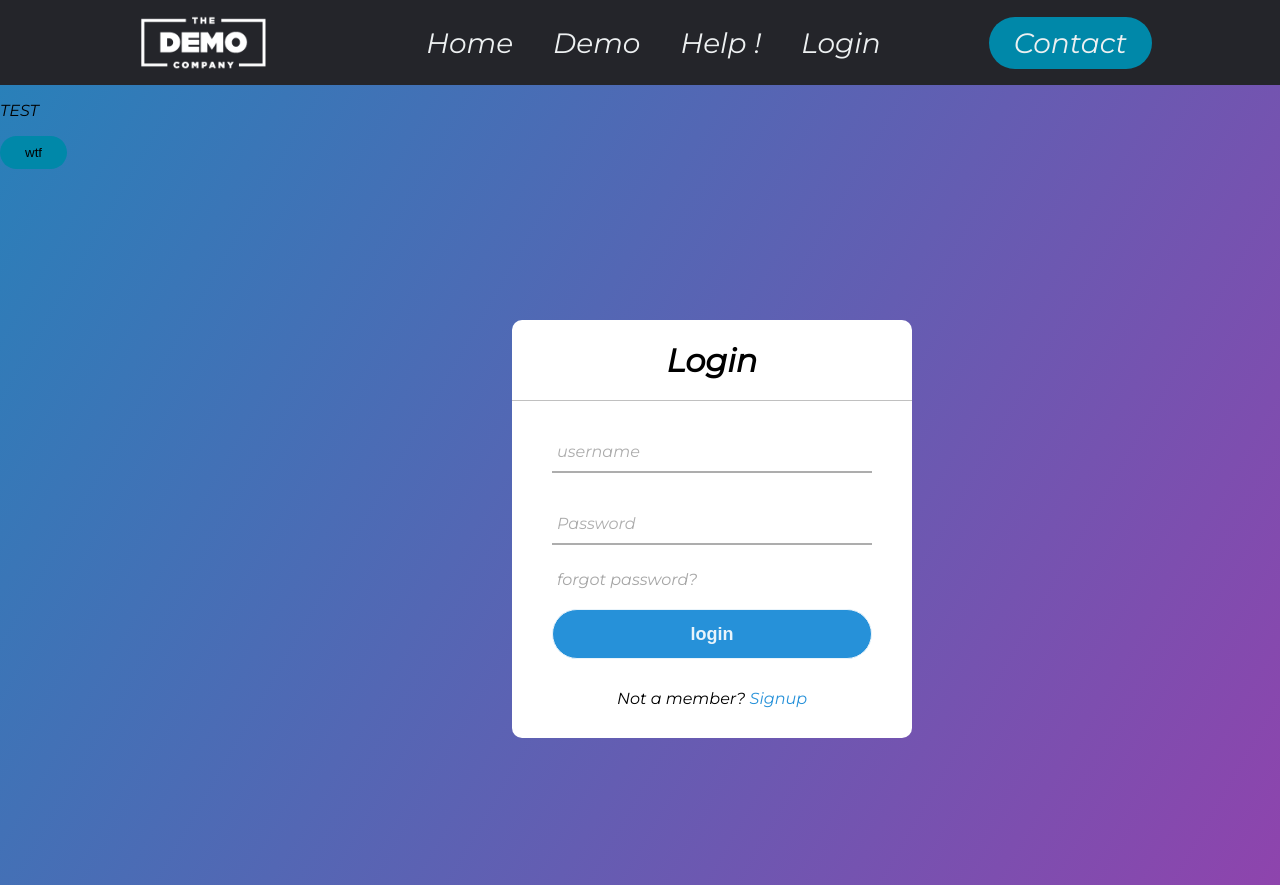
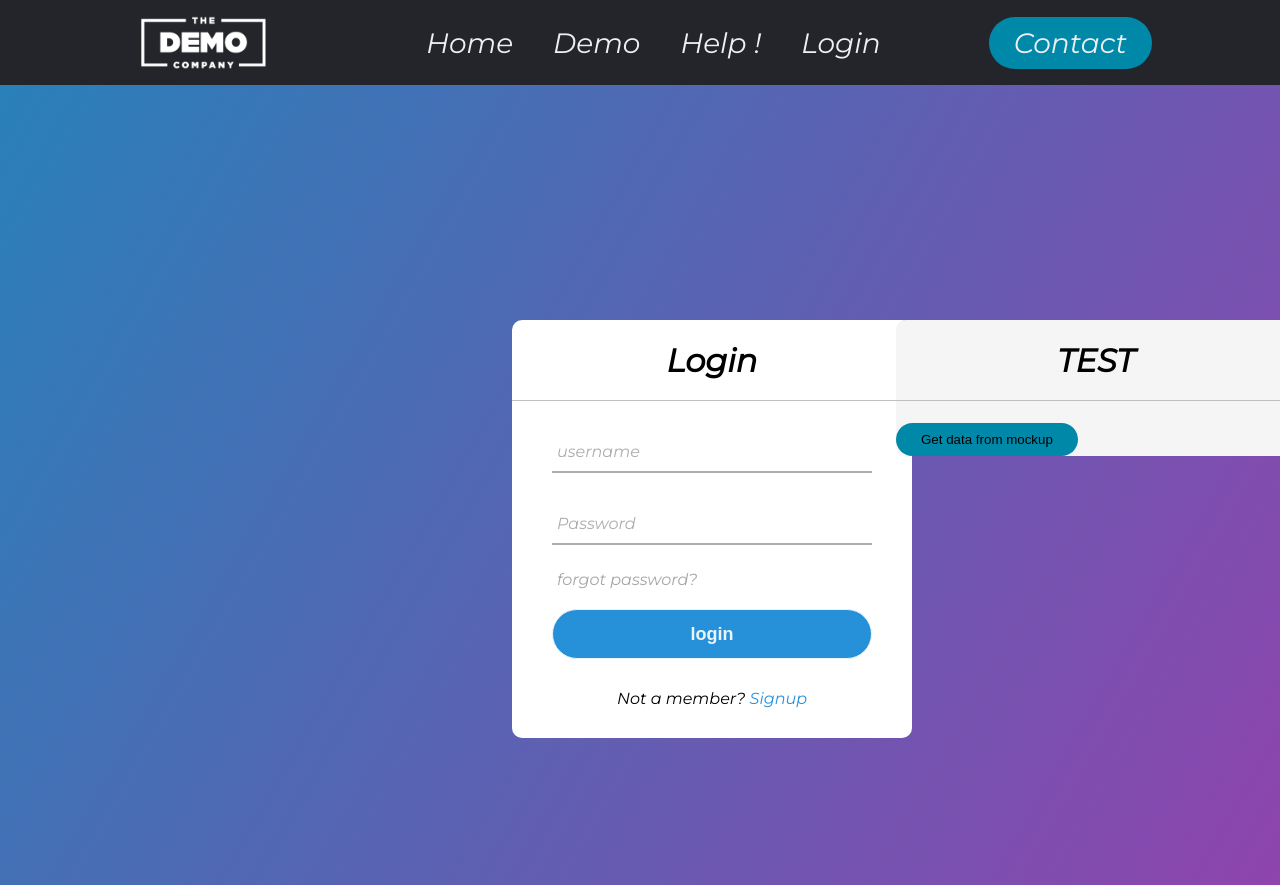
Before and after one commit to eggsys/next-learn, a Next.js app: page /login in a window 1280 px wide. Built offline with nearby package versions, Linux system fonts and the light colour scheme.

Commit message:
login with axios

```diff
--- a/package.json
+++ b/package.json
@@ -9,6 +9,8 @@
     "lint": "next lint"
   },
   "dependencies": {
+    "axios": "^0.21.1",
+    "express": "^4.17.1",
     "next": "11.0.1",
     "react": "17.0.2",
     "react-dom": "17.0.2",
--- a/pages/login.js
+++ b/pages/login.js
@@ -1,56 +1,85 @@
-import { type } from 'language-tags';
+
 import React, { useState } from 'react';
 import styles from '../styles/Login.module.css'
+import axios from 'axios'
+
+
 
 const login = () => {
 
+    const [usr, setUsr] = useState('')
+    const [pwd, setPwd] = useState('')
+
+    function handleSubmit() {
+        console.log("Sumbit handle")
+    }
+
+    const hello = () => {
+        console.log('hello side effect')
+    }
+
+    React.useEffect(() => {
+        //alert('hello side effect',usr)
+        return () => {
+            console.log("clean up", usr)
+        }
+    }, [usr])
 
 
-    const [usr, setstateUsr] = useState(0)
-    const [pwd, setstatePwd] = useState(0)
+    const getFold = () => {
+
+        setTimeout(() => { alert('Hello') }, 5000)
 
 
-    const handlechange = event => {
-        setstateUsr ({ [event.target.name]: event.target.value })
+        for (let index = 0; index < 10; index++) {
+            console.log(index)
 
-        console.log(typeof(usr))
-        console.log(event.target.name)
-        console.log(usr)
+        }
+        return "FOLD DONE"
+    }
+    const foo = async () => {
+        console.log('start foo')
+        let fold = await getFold();
+        console.log('end foo')
+        console.log(fold)
     }
 
-    const handlePwd = event => {
-        setstatePwd ({ [event.target.name]: event.target.value })
-
-        console.log(event.target.name)
-        console.log(pwd)
+    const submitValue = () => {
+        const frmdetails = {
+            'Username': usr,
+            'Password': pwd,
+        }
+        console.log(frmdetails);
     }
 
-    const handleSubmit = event => {
-        event.preventDefault()
-        console.log("SUBMIT !")
-        console.log(usr)
-        console.log(pwd)
-
-
-        alert("WTF")
+    const getData = () =>{
+        axios.get('https://6103b63e79ed6800174825eb.mockapi.io/api/v1/users').then(
+            (response)=>{
+                console.log(response.data)
+            }
+        )
     }
 
-
-
-
+    const getData2 = () =>{
+        axios.get('http://localhost:3001/api/getadmin').then(
+            (response)=>{
+                console.log(response.data)
+            }
+        )
+    }
 
     return (
         <body className={styles.container}>
             <div className={styles.center}>
                 <h1> Login </h1>
-                <form method="post" onSubmit={handleSubmit}>
+                <form method="post" onSubmit={submitValue}>
                     <div className={styles.txt_field}>
-                        <input type="text" name="username1" onChange={handlechange} required></input>
+                        <input type="text" name="username1" onChange={e => setUsr(e.target.value)} required></input>
                         <span></span>
                         <label>username</label>
                     </div>
                     <div className={styles.txt_field}>
-                        <input type="password" name="password1" onChange={handlePwd} required ></input>
+                        <input type="password" name="password1" onChange={e => setPwd(e.target.value)} required ></input>
                         <span></span>
                         <label>Password</label>
                     </div>
@@ -64,9 +93,9 @@ const login = () => {
             </div>
 
 
-            <div>
-            <p> TEST </p>
-                <button onClick={handleSubmit}>wtf</button>
+            <div className={styles.card_2} >
+                <h1> TEST  </h1>
+                <button onClick={getData2}>Get data from mockup</button>
 
             </div>
         </body>
--- a/styles/Login.module.css
+++ b/styles/Login.module.css
@@ -126,3 +126,23 @@ input.submit:hover{
 .signup_link a:hover{
     text-decoration: underline;
 }
+
+
+
+
+
+.card_2 {
+    position:absolute;
+    top : 40%;
+    left : 70%;
+    transform: translate(-50, -50%);
+    width: 400px;
+    background:whitesmoke;
+    border-radius: 10px;
+}
+
+.card_2 h1{
+    text-align: center;
+    padding: 0 0 20px 0;
+    border-bottom: 1px solid silver;
+}
```
Also changed, not shown: 1 other file (tests, documents, lock files or other folders).
